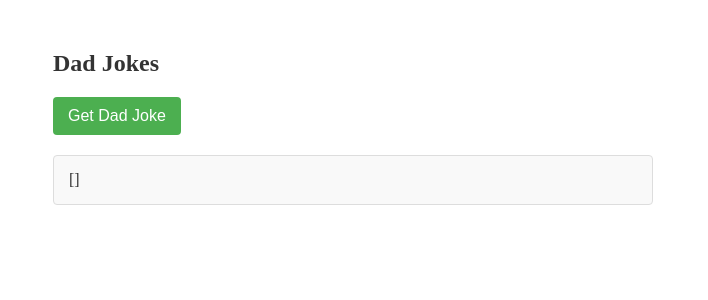
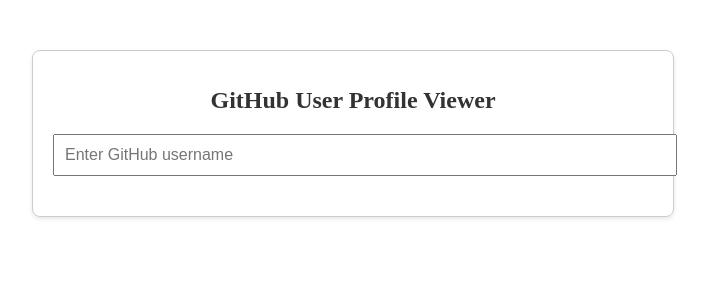
Before and after one commit to JustAbusiness/Crazy-View, a Vue app: page / in a window 1280 px wide. Shown: the top 300 px of the page, without its empty margins (287-995 px from the left). Built offline with nearby package versions, Linux system fonts and the light colour scheme.

Commit message:
finish github user search

```diff
--- a/src/App.vue
+++ b/src/App.vue
@@ -2,6 +2,7 @@
 import Accordian from './components/Accordian.vue';
 import DadJokes from './components/DadJokes.vue';
 import FormValidation from './components/FormValidation.vue';
+import GithubUserSearch from './components/GithubUserSearch.vue';
 import PasswordGenerator from './components/PasswordGenerator.vue';
 import ProgressStep from './components/ProgressStep.vue';
 import RandomQuoteGenerator from './components/RandomQuoteGenerator.vue';
@@ -17,7 +18,8 @@
   <!-- <FormValidation /> -->
   <!-- <PasswordGenerator /> -->
   <!-- <ProgressStep /> -->
-  <DadJokes />
+  <!-- <DadJokes /> -->
+  <GithubUserSearch />
 </template>
 
 <style scoped>
--- /dev/null
+++ b/src/components/GithubUserSearch.vue
@@ -0,0 +1,117 @@
+<template>
+    <div class="github-profile-viewer">
+        <h1 class="app-title">GitHub User Profile Viewer</h1>
+
+        <div class="input-container">
+          <input
+            v-model="username"
+            placeholder="Enter GitHub username"
+            @input="getUserProfile"
+          />
+        </div>
+
+        <div v-if="userProfile" class="user-profile">
+          <img :src="userProfile.avatar_url" :alt="userProfile.login" />
+
+          <div class="user-details">
+            <p><strong>Name:</strong> {{ userProfile.login }}</p>
+            <p><strong>Location:</strong> {{ userProfile.location }}</p>
+            <p><strong>Followers:</strong> {{ userProfile.followers }}</p>
+            <p><strong>Following:</strong> {{ userProfile.following }}</p>
+            <p><strong>Public Repos:</strong> {{ userProfile.public_repos }}</p>
+          </div>
+        </div>
+
+        <div v-if="error" class="error-message">
+          <p>{{ error }}</p>
+        </div>
+      </div>
+</template>
+
+<script setup>
+import { ref } from "vue";
+
+const username = ref('');
+const userProfile = ref(null);
+const error = ref(null);
+
+
+const getUserProfile = async () => {
+    try {
+        const response = await fetch(`https://api.github.com/users/${username.value}`)
+        console.log(response);
+        const data = await response.json();
+
+        if (response.ok) {
+            userProfile.value = data;
+            error.value = null;
+        }else {
+            userProfile.value = null
+            error.value = 'User not found. Please try again.'
+        }
+    } catch (error) {
+        console.error('Error fetching user profile:', error);
+        error.value = 'An error occurred while fetching user profile. Please try again later.';
+    }
+}
+
+</script>
+
+<style  scoped>
+
+.github-profile-viewer {
+    max-width: 600px;
+    margin: 50px auto;
+    padding: 20px;
+    text-align: center;
+    border: 1px solid #ccc;
+    border-radius: 8px;
+    box-shadow: 0 2px 4px rgba(0, 0, 0, 0.1);
+  }
+
+  .app-title {
+    font-size: 24px;
+    margin-bottom: 20px;
+    color: #333;
+  }
+
+  .input-container {
+    margin-bottom: 20px;
+  }
+
+  input {
+    width: 100%;
+    padding: 10px;
+    font-size: 16px;
+  }
+
+  .user-profile {
+    margin-top: 20px;
+  }
+
+  h2 {
+    font-size: 20px;
+    margin-bottom: 10px;
+    color: #333;
+  }
+
+  img {
+    width: 150px;
+    border-radius: 50%;
+    margin-bottom: 20px;
+  }
+
+  .user-details {
+    text-align: left;
+  }
+
+  p {
+    font-size: 16px;
+    margin-bottom: 10px;
+  }
+
+  .error-message {
+    color: #e74c3c;
+    margin-top: 20px;
+  }
+</style>
```
